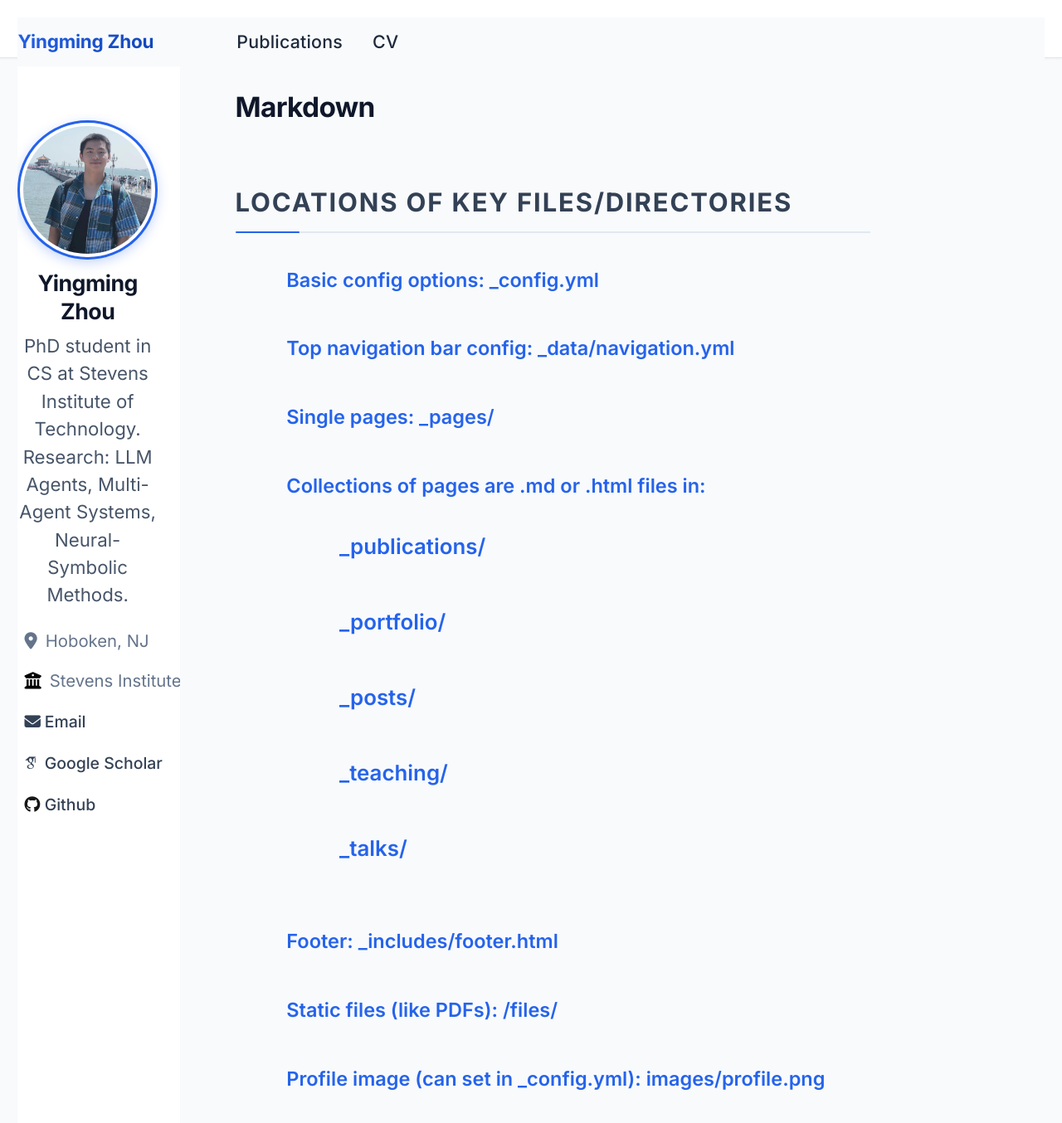
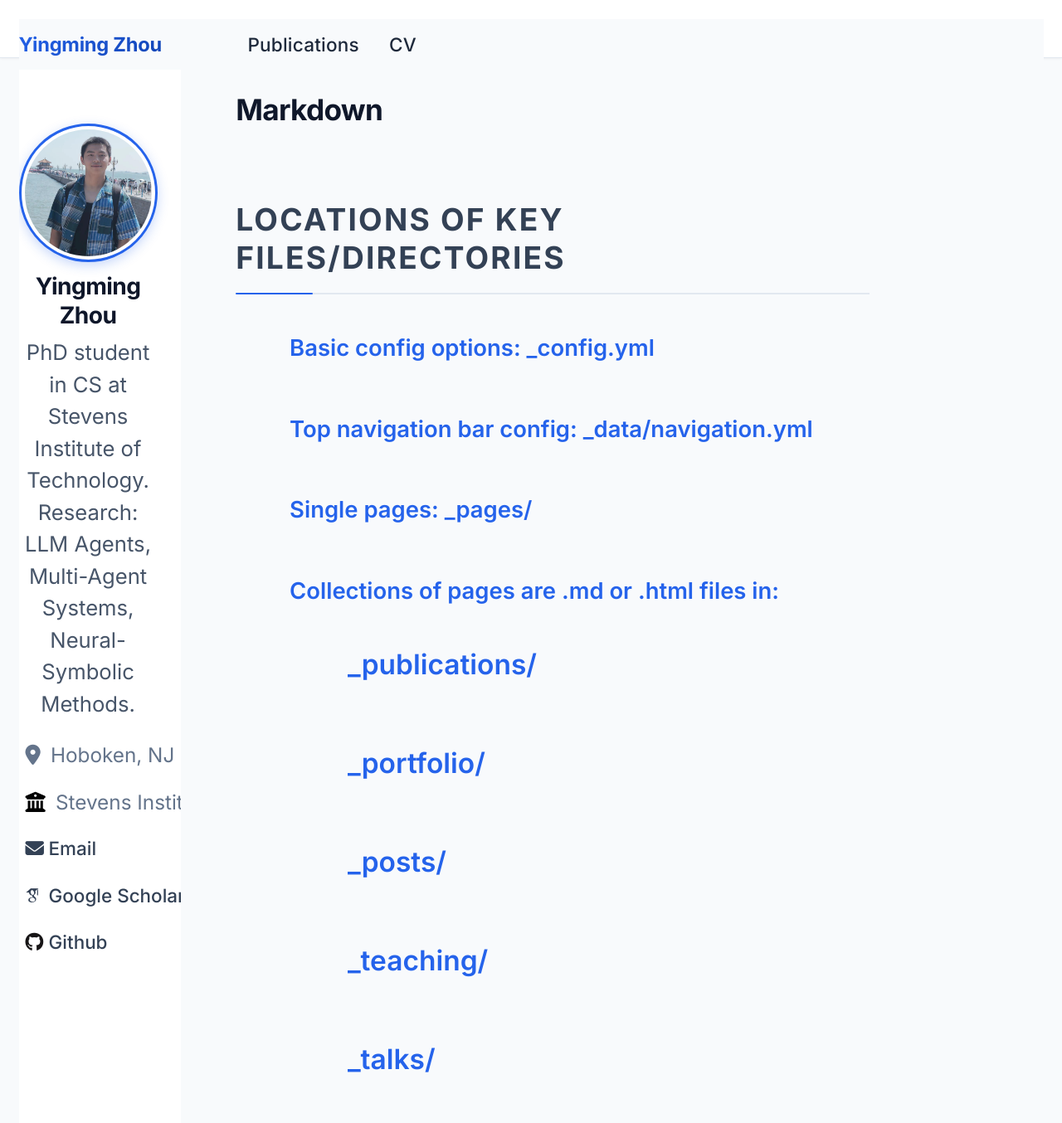
Before and after one commit to Aizhouym/Aizhouym.github.io, a Jekyll site: the page built from _pages/markdown.md, in a window 1280 px wide and 1400 px high. Shown: the top 1354 px of the window at 83% size. Built offline with Jekyll 4.4.1, drawn with Linux system fonts in a browser that asks for light colours; some web fonts are replaced.

Commit message:
Substantially increase site typography sizes

```diff
--- a/_sass/_base.scss
+++ b/_sass/_base.scss
@@ -13,8 +13,8 @@ body {
   padding-bottom: 9em;
   color: $text-color;
   font-family: $global-font-family;
-  font-size: 1.1875rem;
-  line-height: 1.82;
+  font-size: 1.25rem;
+  line-height: 1.85;
   background-color: $background-color;
   -webkit-font-smoothing: antialiased;
   -moz-osx-font-smoothing: grayscale;
--- a/_sass/_variables.scss
+++ b/_sass/_variables.scss
@@ -6,7 +6,7 @@
    Typography
    ========================================================================== */
 
-$doc-font-size              : 19;
+$doc-font-size              : 22;
 
 /* paragraph indention */
 $paragraph-indent           : false; // true, false (default)
@@ -33,14 +33,14 @@ $header-font-family         : $sans-serif;
 $caption-font-family        : $serif;
 
 /* type scale */
-$type-size-1                : 2.441em;  // ~46.379px
-$type-size-2                : 1.953em;  // ~37.107px
-$type-size-3                : 1.563em;  // ~29.697px
-$type-size-4                : 1.25em;   // ~23.75px
-$type-size-5                : 1em;      // ~19px
-$type-size-6                : 0.875em;  // ~16.625px
-$type-size-7                : 0.75em;   // ~14.25px
-$type-size-8                : 0.6875em; // ~13.063px
+$type-size-1                : 2.441em;  // ~53.702px
+$type-size-2                : 1.953em;  // ~42.966px
+$type-size-3                : 1.563em;  // ~34.386px
+$type-size-4                : 1.25em;   // ~27.5px
+$type-size-5                : 1em;      // ~22px
+$type-size-6                : 0.875em;  // ~19.25px
+$type-size-7                : 0.75em;   // ~16.5px
+$type-size-8                : 0.6875em; // ~15.125px
 
 /* masthead properties */
 $masthead-height            : 70px;
--- a/assets/css/main.scss
+++ b/assets/css/main.scss
@@ -63,7 +63,7 @@
 
 /* Author location & employer styling */
 .author__urls li.author__desktop {
-  font-size: 0.95em;
+  font-size: 1.08em;
   color: #64748b;
   padding: 4px 8px;
 }
@@ -92,7 +92,7 @@
 
 /* "About Me" section headings */
 .page__content h2 {
-  font-size: 1.45em;
+  font-size: 1.65em;
   margin-top: 2em;
   text-transform: uppercase;
   letter-spacing: 0.06em;
@@ -103,13 +103,13 @@
 .page__content p,
 .page__content li,
 .page__content dl {
-  font-size: 1.1em;
+  font-size: 1.22em;
 }
 
 .sidebar .author__bio,
 .sidebar p,
 .sidebar li {
-  font-size: 1.04em;
+  font-size: 1.14em;
 }
 
 /* News items: simple tag-like prefix */
```
